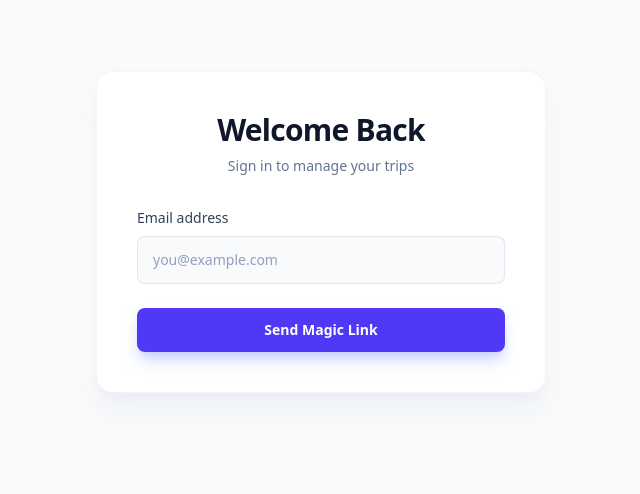
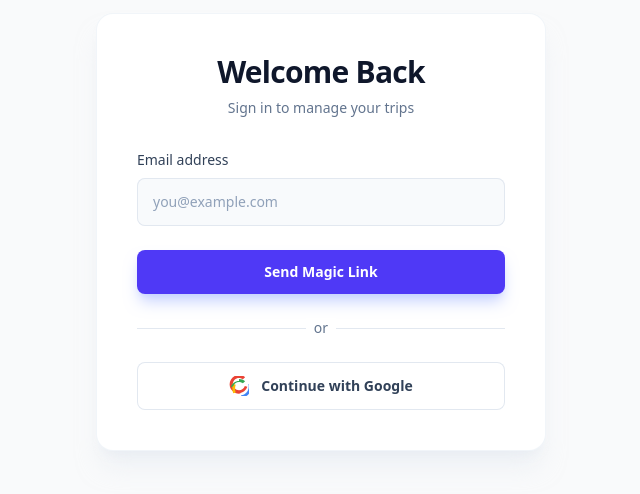
Before and after one commit to SomeMister/trip-link, a Next.js app: page /login in a window 1280 px wide. Shown: the part 168-662 px from the top of the page, without its empty margins (319-959 px from the left). Built offline with nearby package versions, Linux system fonts and the light colour scheme.

Commit message:
Google auth

```diff
--- a/app/login/page.tsx
+++ b/app/login/page.tsx
@@ -28,6 +28,25 @@ export default function LoginPage() {
             setMessage('Magic link sent! Check your email.')
         }
         setLoading(false)
+    }
+
+    const handleGoogleLogin = async () => {
+        setLoading(true)
+        setMessage(null)
+
+        const supabase = createClient()
+        const { error } = await supabase.auth.signInWithOAuth({
+            provider: 'google',
+            options: {
+                redirectTo: `${window.location.origin}/auth/callback`,
+            },
+        })
+
+        if (error) {
+            setMessage('Error logging in with Google: ' + error.message)
+            setLoading(false)
+        }
+        // No need to set loading false on success strictly, as we are redirecting
     }
 
     return (
@@ -66,13 +85,52 @@ export default function LoginPage() {
                             {loading ? 'Sending...' : 'Send Magic Link'}
                         </button>
                     </div>
+
+                    <div className="relative">
+                        <div className="absolute inset-0 flex items-center">
+                            <div className="w-full border-t border-slate-200" />
+                        </div>
+                        <div className="relative flex justify-center text-sm">
+                            <span className="bg-white px-2 text-slate-500">or</span>
+                        </div>
+                    </div>
+
+                    <div>
+                        <button
+                            type="button"
+                            disabled={loading}
+                            onClick={handleGoogleLogin}
+                            className="flex w-full items-center justify-center gap-3 rounded-lg bg-white px-4 py-3 text-sm font-semibold text-slate-700 ring-1 ring-inset ring-slate-200 hover:bg-slate-50 focus:outline-offset-0 disabled:opacity-70 transition-all"
+                        >
+                            <svg viewBox="0 0 24 24" className="h-5 w-5" aria-hidden="true">
+                                <path
+                                    d="M12.0003 20.45c4.656 0 8.5566-3.2132 9.9806-7.5683l-3.003-1.0264c-0.9765 2.9804-3.6644 5.1818-6.9776 5.1818-4.0772 0-7.3828-3.3056-7.3828-7.3828s3.3056-7.3828 7.3828-7.3828c1.7828 0 3.414.6366 4.7004 1.6934l2.6033-2.6033c-1.9566-1.636-4.4842-2.623-7.3037-2.623-6.2087 0-11.2415 5.0327-11.2415 11.2415s5.0328 11.2415 11.2415 11.2415c.5704 0 1.1306-.0462 1.6783-.1348l-.3375-3.0818c-.439.071-.8905.109-1.3527.109z"
+                                    fill="#EA4335"
+                                />
+                                <path
+                                    d="M23.4883 10.6368c.1128.6014.172 1.2223.172 1.861 0 5.6192-3.9575 10.1472-9.1304 10.636l.3375 3.0818c6.9126-.6528 12.206-6.703 12.206-13.9174 0-1.0964-.1312-2.1616-.3795-3.1816l-3.2056.5202z"
+                                    fill="#4285F4"
+                                />
+                                <path
+                                    d="M5.0227 7.2348c-1.424 4.355-1.424 9.1752 0 13.5303l3.003-1.0264c-0.9766-2.9804-0.9766-6.2796 0-9.26l-3.003-1.244z"
+                                    fill="#FBBC05"
+                                />
+                                <path
+                                    d="M12.0003 3.5352c2.8195 0 5.347 1.054 7.3037 2.623l-2.6033 2.6033c-1.2864-1.0568-2.9176-1.6934-4.7004-1.6934-3.3132 0-6.001 2.2014-6.9776 5.1818l-3.003 1.2438c1.424-4.355 5.3246-7.5682 9.9806-7.5682z"
+                                    fill="#34A853"
+                                />
+                            </svg>
+                            <span className="text-sm font-semibold leading-6">Continue with Google</span>
+                        </button>
+                    </div>
+
                     {message && (
                         <div className={`p-4 rounded-lg text-sm text-center font-medium ${message.includes('Error') ? 'bg-red-50 text-red-600' : 'bg-green-50 text-green-700'}`}>
                             {message}
                         </div>
                     )}
                 </form>
-            </div>
-        </div>
+            </div >
+        </div >
     )
 }
```
